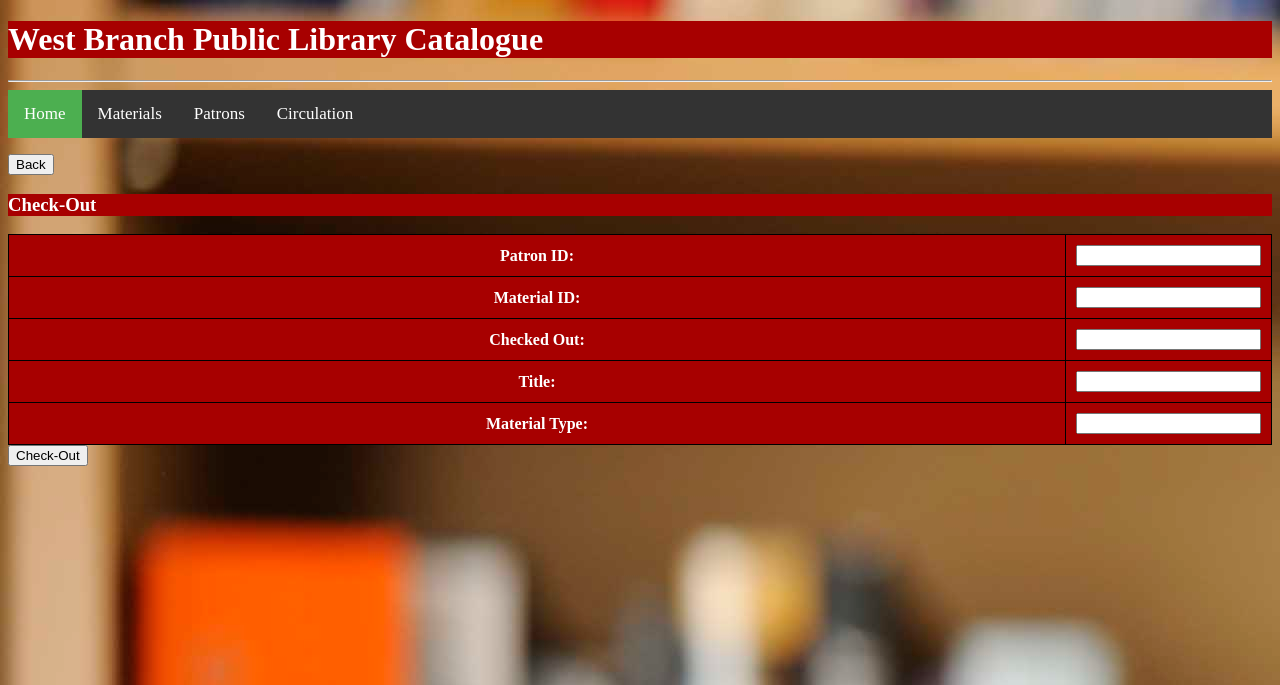
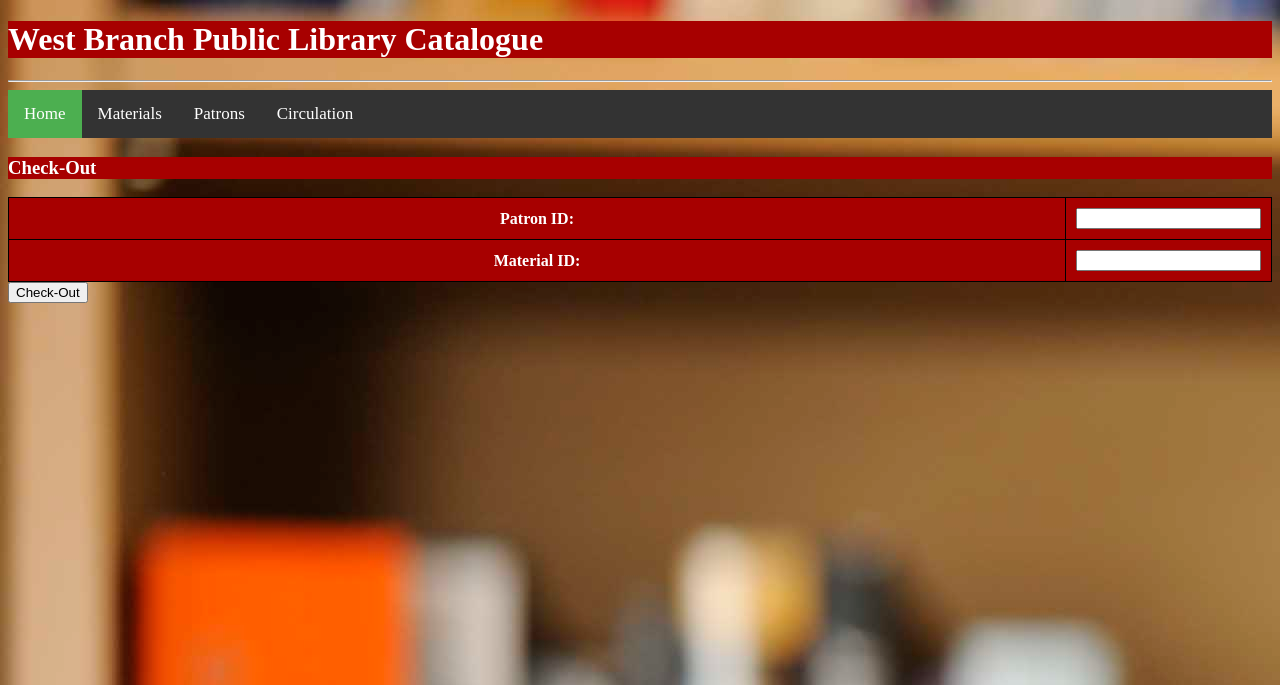
Before and after one commit to ajfinn/proj, a Flask app: page /Check_Out in a window 1280 px wide. Shown: the top 685 px of the page. Run offline with Flask 2, Linux system fonts and the light colour scheme; lists and menus that the app fills with data are empty; parts of the project's set-up code (start-up, migrations or seed data) failed here and were passed over.

Commit message:
Got circulation (check out) working

```diff
--- a/app.py
+++ b/app.py
@@ -4,6 +4,7 @@ from flask_wtf import FlaskForm
 from wtforms import StringField, DateField, SelectField, IntegerField, BooleanField
 from wtforms.validators import DataRequired
 from flask_sqlalchemy import SQLAlchemy
+import datetime
 import pymysql
 import secrets
 #import os
@@ -116,14 +117,9 @@ class PatronForm(FlaskForm):
     Birthdate = StringField('Birthdate:', validators = [DataRequired()])
     created_at = StringField('Created on:', validators = [DataRequired()])
 
-class CirculationForm(FlaskForm):
+class CheckOutForm(FlaskForm):
     patron_id = IntegerField('Patron ID:', validators = [DataRequired()])
     MaterialsID = IntegerField('Material ID:', validators = [DataRequired()])
-    checked_out = StringField('Checked Out:', validators = [DataRequired()])
-    title = StringField('Title:', validators = [DataRequired()])
-    material_type = StringField('Material Type:', validators = [DataRequired()])
-    checkout_date = DateField('Checkout Date:', validators = [DataRequired()])
-    due_date = DateField('Due Date:', validators = [DataRequired()])
 
 @app.route('/')
 def index():
@@ -286,9 +282,15 @@ def AllCirculations():
 
 @app.route('/Check_Out', methods =['GET', 'POST'])
 def check_out():
-    form = CirculationForm()
+    form = CheckOutForm()
     if form.validate_on_submit():
-        circulation = group5_wbpl_circulation(checked_out = form.checked_out.data, title = form.title.data, material_type = form.material_type.data, checkout_date = form.checkout_date.data, due_date = form.due_date.data)
+        material = group5_wbpl_materials.query.get_or_404(form.MaterialsID.data)
+        patron = group5_wbpl_patrons.query.get_or_404(form.patron_id.data)
+        isCheckedOut = 1
+        now = datetime.datetime.now()
+        twoweeks = datetime.timedelta(weeks = 2)
+        due = now + twoweeks
+        circulation = group5_wbpl_circulation(patron_id = patron.patron_id, MaterialsID = material.MaterialsID, checked_out = isCheckedOut, title = material.Title, material_type = material.MaterialType, checkout_date = now, due_date = due)
         db.session.add(circulation)
         db.session.commit()
         return redirect('/AllCirculations')
@@ -299,7 +301,7 @@ def check_out():
 def check_in():
     form = CirculationForm()
     if form.validate_on_submit():
-        circulation = group5_wbpl_circulation(checked_out = form.checked_out.data, title = form.title.data, material_type = form.material_type.data, checkout_date = form.checkout_date.data, due_date = form.due_date.data)
+        circulation = group5_wbpl_circulation(checked_out = form.checked_out.data, title = form.title.data, material_type = form.material_type.data, checkout_date = today, due_date = form.due_date.data)
         db.session.add(circulation)
         db.session.commit()
         return redirect('/AllCirculations')
--- a/templates/Check_Out.html
+++ b/templates/Check_Out.html
@@ -2,7 +2,7 @@
 {% block body %}
 
 <div>
-<p><a href="{{ url_for('AllCirculations')}}"><button> Back </button></a></p>
+
   <h3>{{ legend }}</h3>
 
   {% with messages = get_flashed_messages() %}
@@ -33,18 +33,6 @@
         <th>{{ form.MaterialsID.label }}</th>
         <th>{{ form.MaterialsID }}</th>
       </tr>
-      <tr>
-        <th>{{ form.checked_out.label }}</th>
-        <th>{{ form.checked_out }}</th>
-      </tr>
-      <tr>
-        <th>{{ form.title.label }}</th>
-        <th>{{ form.title }}</th>
-      </tr>
-      <tr>
-        <th>{{ form.material_type.label }}</th>
-        <th>{{ form.material_type }}</th>
-      </tr>
     </table>
 
     <input type="submit" value="Check-Out">
```
